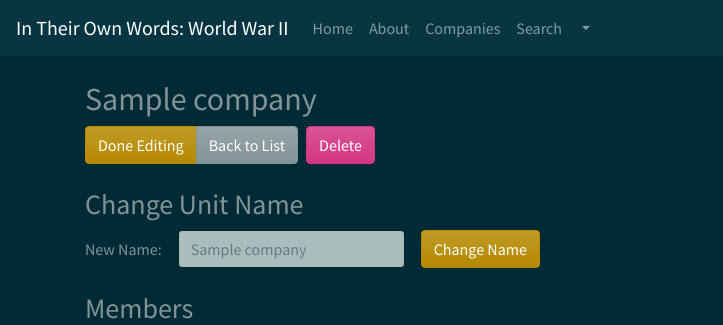
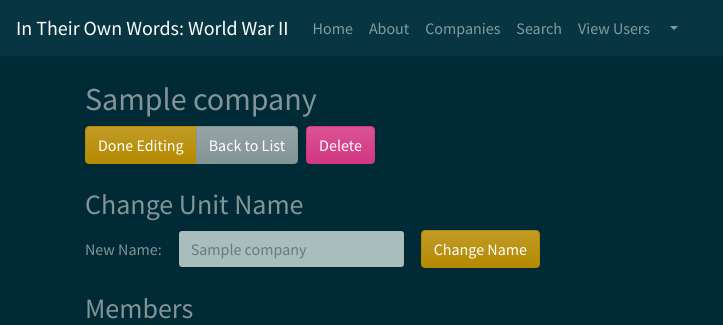
Before and after one commit to Thing342/CS3744Project, a PHP site: the page made by app/views/companyEdit.php in a window 1280 px wide. Shown: the top 325 px of the page, without its empty margins (0-723 px from the left). Run offline with PHP 8.4, Linux system fonts and the light colour scheme; the template is opened without the code that fills it: most values are stand-ins (such as "Sample title", 1, 10 or a date in 2020); data that the repository does not hold is empty; some libraries are stand-ins or nearby versions.

Commit message:
Added view all users tab to navigation bar

```diff
--- a/app/views/_header.phtml
+++ b/app/views/_header.phtml
@@ -57,25 +57,24 @@
                 <li class="nav-item">
                     <a class="nav-link" href="<?= $_ENV['SUBDIRECTORY'] ?>/search">Search</a>
                 </li>
-
-                <?php if($this->getLoggedInUser() != null): ?>
-                    <?php if($this->getLoggedInUser()->getType() == (int)3): ?>
-                    <li class="nav-item">
-                           <a class="nav-link" href="<?= $_ENV['SUBDIRECTORY'] ?>/admin">Admin Controls</a>
-                    </li>
-                    <?php endif; ?>
+                <?php if ($this->getLoggedInUser() != null): ?>
+                  <li class="nav-item">
+                      <a class="nav-link" href="<?= $_ENV['SUBDIRECTORY'] ?>/users/all">View Users</a>
+                  </li>
                 <?php endif; ?>
-
                 <li class="nav-item dropdown">
                     <?php if ($this->getLoggedInUser() != null): ?>
+
                         <a class="nav-link dropdown-toggle" href="<?= $_ENV['SUBDIRECTORY'] ?>/users"
                            id="navbarDropdown"
                            role="button" data-toggle="dropdown" aria-haspopup="true" aria-expanded="false">
                             <?= $this->getLoggedInUser()->getUsername() ?>
                         </a>
+
                         <div class="dropdown-menu" aria-labelledby="navbarDropdown">
                             <a class="dropdown-item" href="<?= $_ENV['SUBDIRECTORY'] ?>/users/logout">Log Out</a>
                             <a class="dropdown-item" href="<?= $_ENV['SUBDIRECTORY'] ?>/users">User Profile</a>
+
                         </div>
                     <?php else: ?>
                         <a class="nav-link dropdown-toggle" href="<?= $_ENV['SUBDIRECTORY'] ?>/users/login"
```
